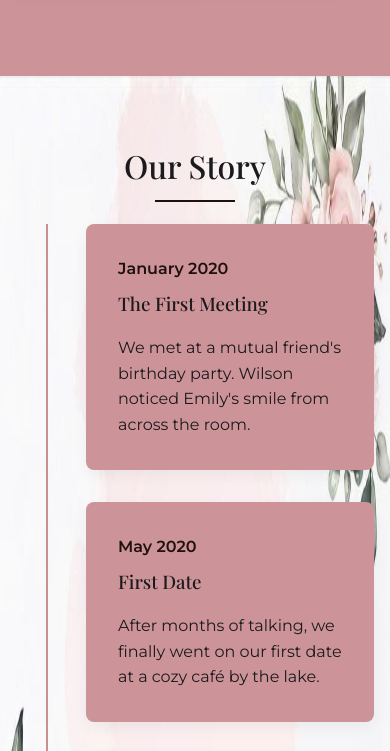
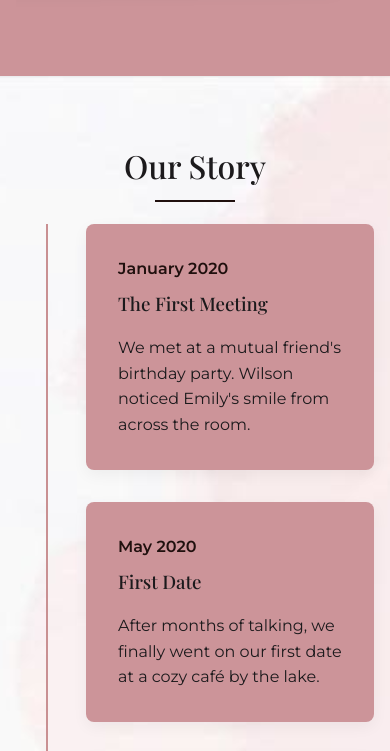
Before and after one commit to 77kavya77/digi-invitation, a plain HTML site: page index.html in a window 390 px wide. Shown: the part 3536-4287 px from the top of the page. Drawn offline with nearby package versions, Linux system fonts and the light colour scheme; a web font is replaced by a local one.

Commit message:
Update style.css

```diff
--- a/style.css
+++ b/style.css
@@ -440,6 +440,11 @@ footer {
     .timeline-content::after {
         display: none;
     }
+    #story {
+        background-position: left 20% bottom 50%;
+        background-size: cover;
+    }
+
 }
 
 @media (max-width: 480px) {
```
